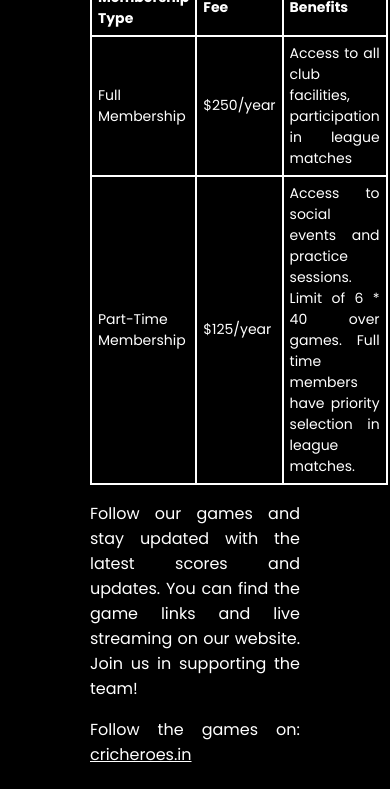
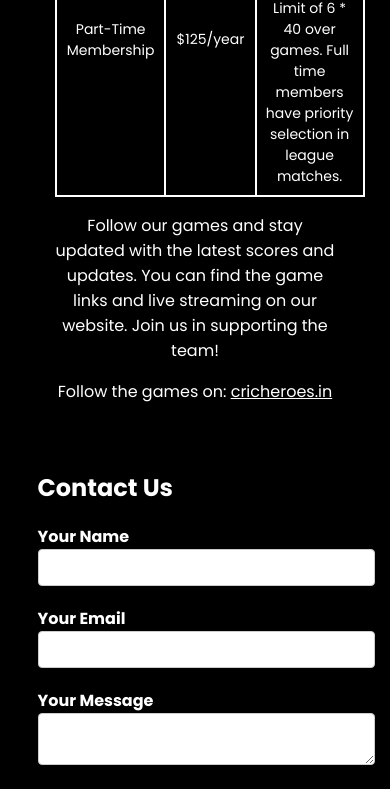
Before and after one commit to balasathya16/ccc, a plain HTML site: page index.html in a window 390 px wide. Shown: the part 2594-3383 px from the top of the page. Drawn offline with Linux system fonts and the light colour scheme.

Commit message:
visual changes

```diff
--- a/styles.css
+++ b/styles.css
@@ -128,8 +128,9 @@ body {
 // about us section
 
 #about {
-  height: 100vh;
+ // height: 100vh;
   color: #fff; /* Set the text color to white */
+  padding: 0 20px; /* Add padding to create space on both sides */
 }
 
 .about-section {
@@ -140,8 +141,10 @@ body {
 }
 
 .about-content {
-  text-align: justify;
-  max-width: 800px;
+  text-align: center;
+  align-items: center;
+  justify-content: center;
+  //max-width: 800px;
   margin: 0 auto;
 }
 
@@ -178,6 +181,7 @@ body {
 
 #contact {
   height: 100vh;
+  padding: 0 20px; /* Add padding to create space on both sides */
 }
 
 .contact-section {
@@ -190,10 +194,16 @@ body {
 .contact-content {
   max-width: 800px;
   margin: 0 auto;
+  width: 90%;
+  align-items: center;
+
+
 }
 
 .form-group {
   margin-bottom: 20px;
+  align-items: center;
+
 }
 
 label {
@@ -250,13 +260,7 @@ button[type="submit"] {
     }
 
     .about-content {
-      width: 60%;
-    }
-
-
-    textarea {
-      width: 100%; /* Modify the width as needed */
-      max-width: 400px; /* Set a maximum width to limit expansion on larger screens */
+      width: 80%;
     }
 
     .membership-table {
@@ -265,6 +269,14 @@ button[type="submit"] {
 
     .membership-table th,
     .membership-table td {
-      padding: 6px;
+      padding: 8px;
+    }
+
+    // contact us form
+
+    #contact .contact-content {
+      display: grid;
+      grid-template-columns: 1fr;
+      gap: 10px;
     }
   }
```
